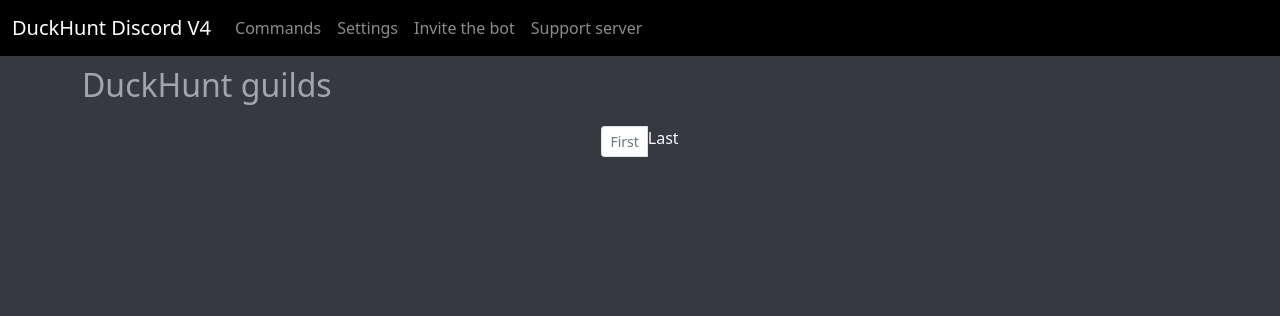
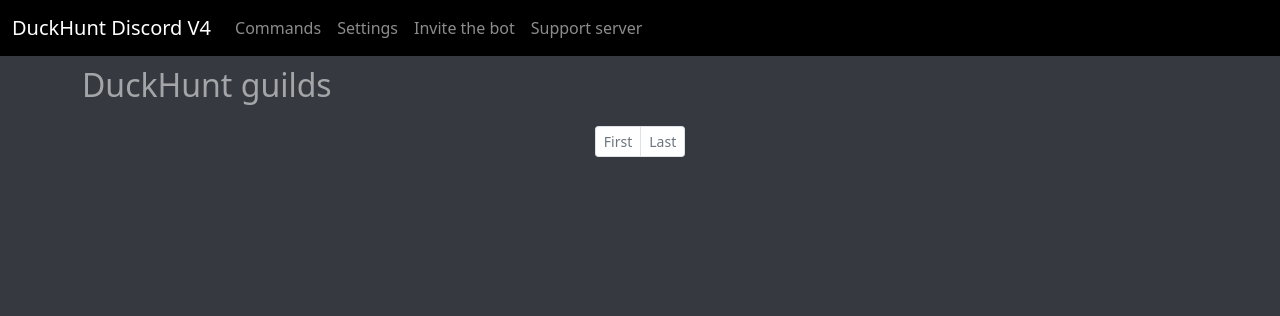
Before and after one commit to DuckHunt-discord/DHV4_Web, a Python web app: template src/templates/botdata/guilds.jinja2 in a window 1280 px wide. Shown: the top 316 px of the page. Run offline with Jinja, Linux system fonts and the light colour scheme; the template is opened without the code that fills it, so the values that code supplies are empty.

Commit message:
Fix paginator Last link

```diff
--- a/src/templates/botdata/guilds.jinja2
+++ b/src/templates/botdata/guilds.jinja2
@@ -71,7 +71,7 @@
                     <li class="page-item"><a class="page-link" href="?page={{ guilds.paginator.num_pages }}">Last</a>
                     </li>
                 {% else %}
-                    <li class="page-item disabled">Last</li>
+                    <li class="page-item disabled"><a class="page-link" href="#">Last</a></li>
                 {% endif %}
             </ul>
         </nav>
```
